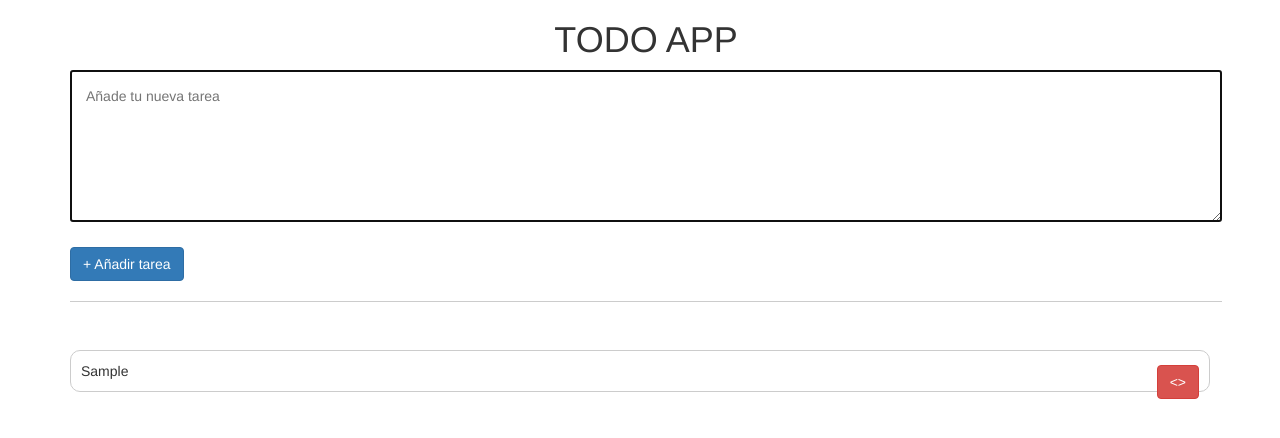
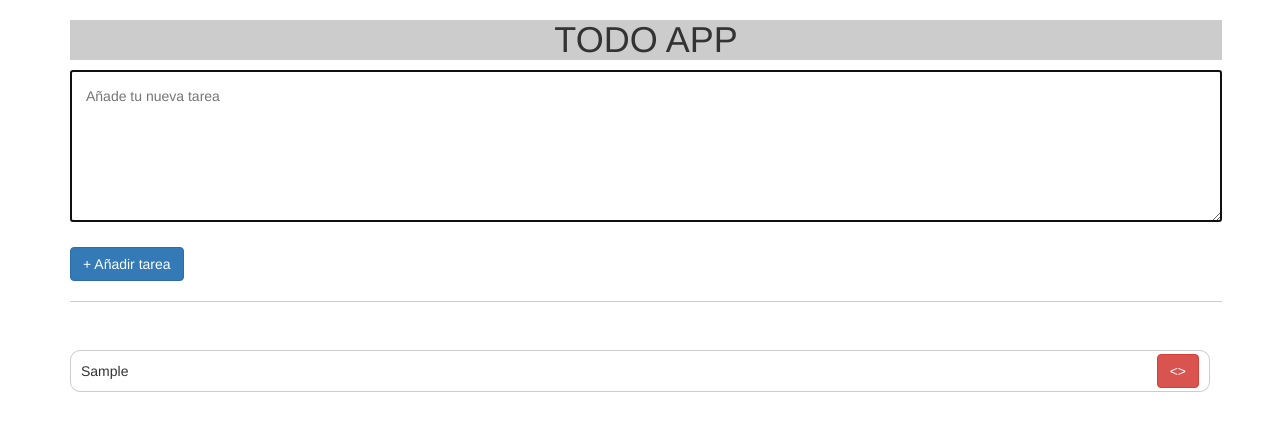
Before and after one commit to emilyvivancocuba/ToDoApp, a plain HTML site: page index.html in a window 1280 px wide. Both pictures are taken after typing "Sample" into the empty fields and a click on the button "+ Añadir tarea". Drawn offline with nearby package versions, Linux system fonts and the light colour scheme.

Commit message:
avanzado 61%

```diff
--- a/css/main.css
+++ b/css/main.css
@@ -24,3 +24,11 @@
 .enlistado{
 	margin-top: 350px;
 }
+h1{
+	background-color: #ccc;
+	width: 100%;
+}
+.tachos{
+	margin-top: -7px;
+	float: right;
+}
--- a/js/main.js
+++ b/js/main.js
@@ -12,7 +12,6 @@ function doTarea(task) {
 
     //Agregar elementos a lista_tareas
     lista_tareas.appendChild(elemento);
-
     var deleteIcon = createIcon();
     elemento.appendChild(deleteIcon);
 }
@@ -24,8 +23,7 @@ function clean () {
 function createIcon(){
     var icono=document.createElement('input');
     icono.type="button";
-    icono.style.marginTop="4px";
-    icono.style.float="right";
+    icono.className="tachos";
     icono.value='<>';
     icono.classList.add("removeTodo", "btn", "btn-danger");
     icono.onclick=function(){
```
